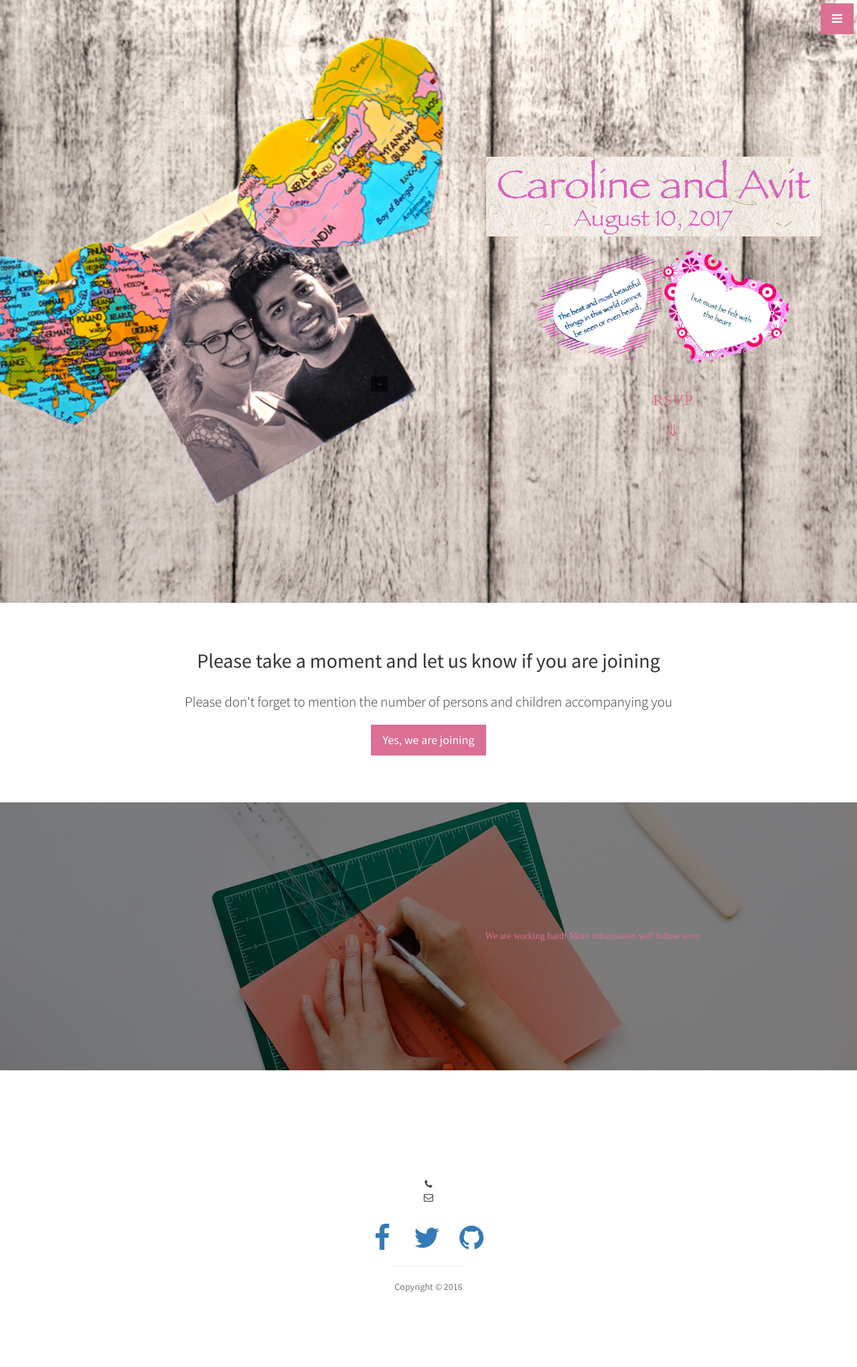
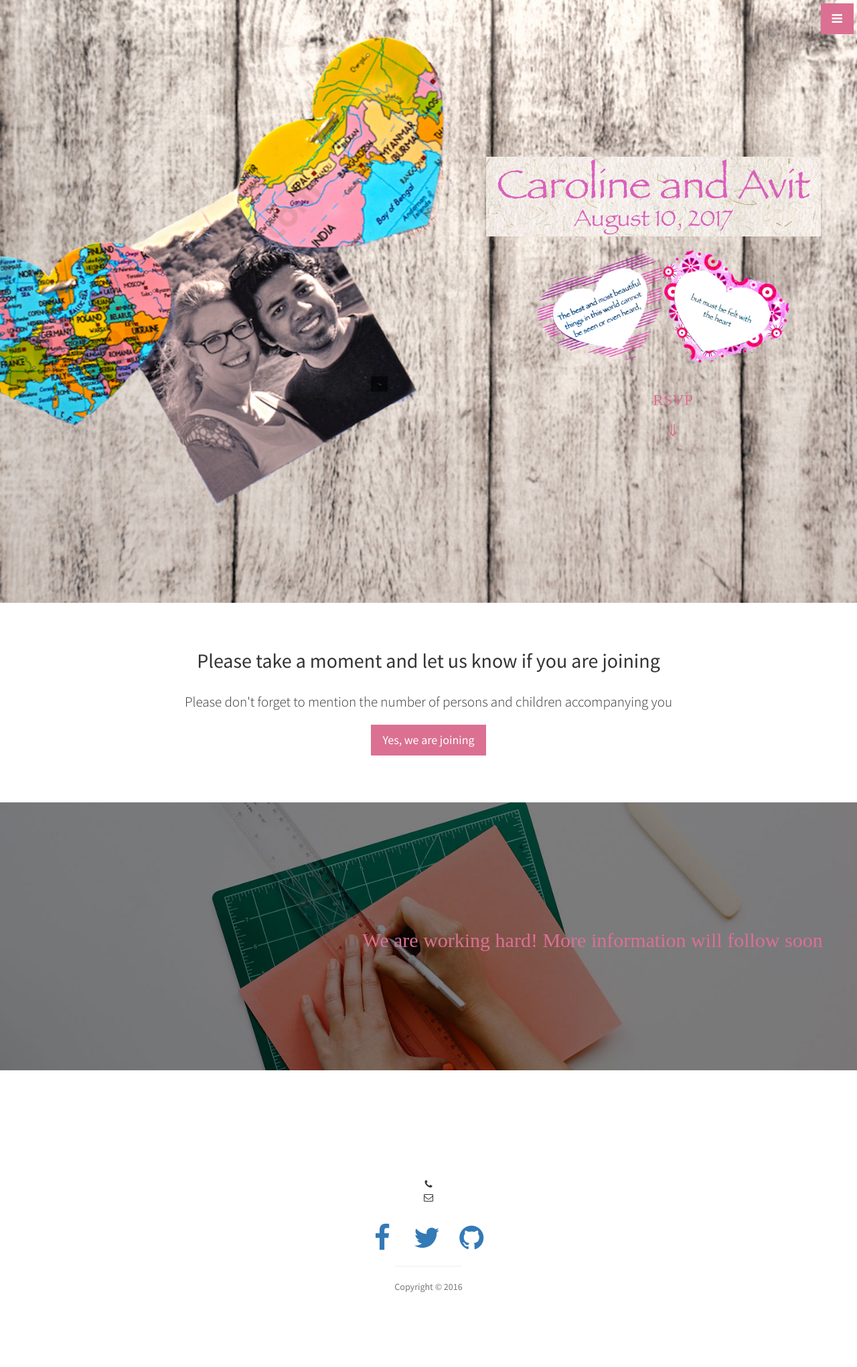
Before and after one commit to MonchiLin/carowedavit.github.io, a Jekyll site: the page built from index.html, in a window 1280 px wide. Shown: the whole page at 67% size. Built offline with Jekyll 4.4.1, drawn with Linux system fonts in a browser that asks for light colours.

Commit message:
rsvp updated

```diff
--- a/_includes/callout.html
+++ b/_includes/callout.html
@@ -1,7 +1,7 @@
 <section class="callout">
   <div class="text-vertical-center">
-<body>
+<h2>
   We are working hard! More information will follow soon
-</body>
+</h2>
   </div>
 </section>
```
